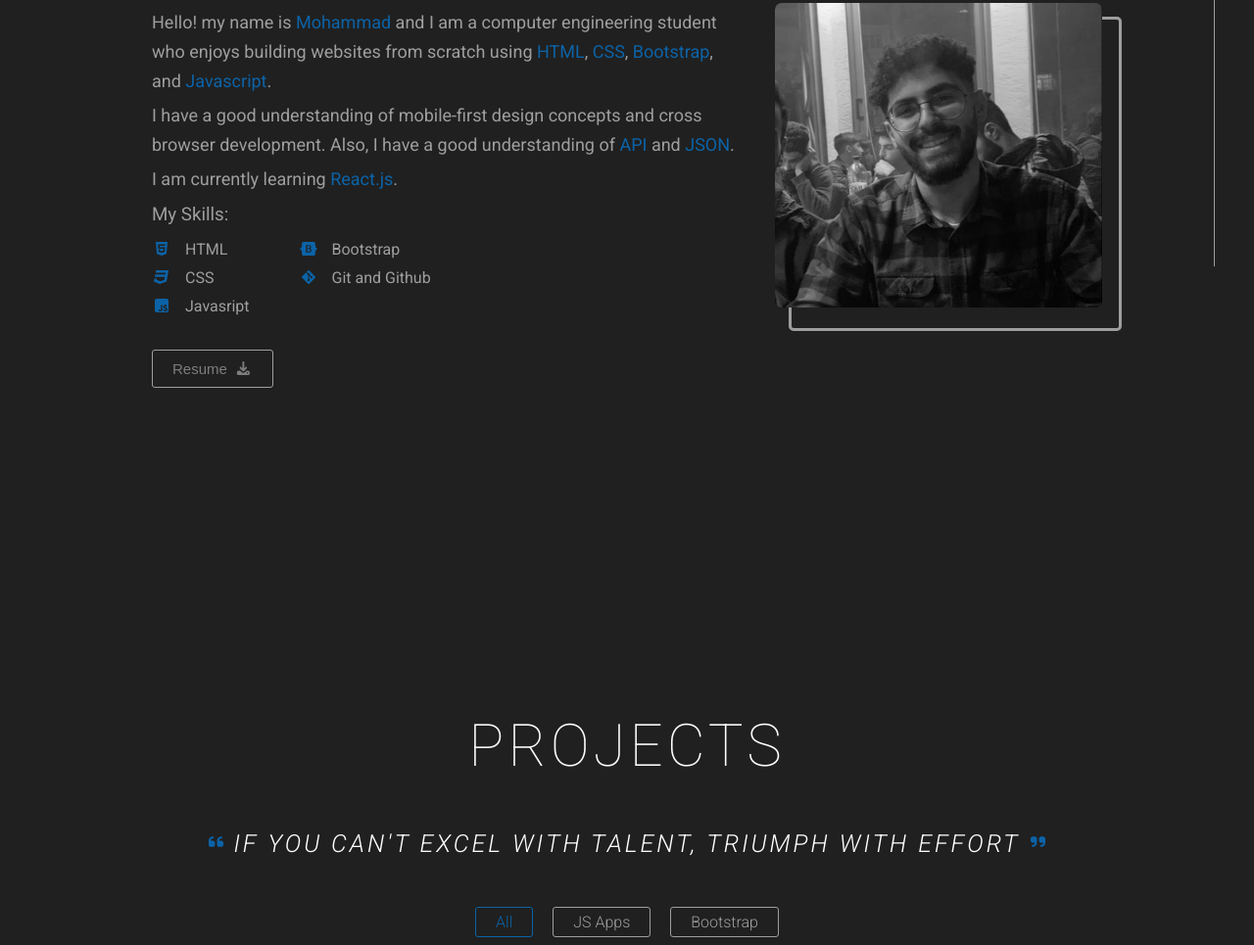
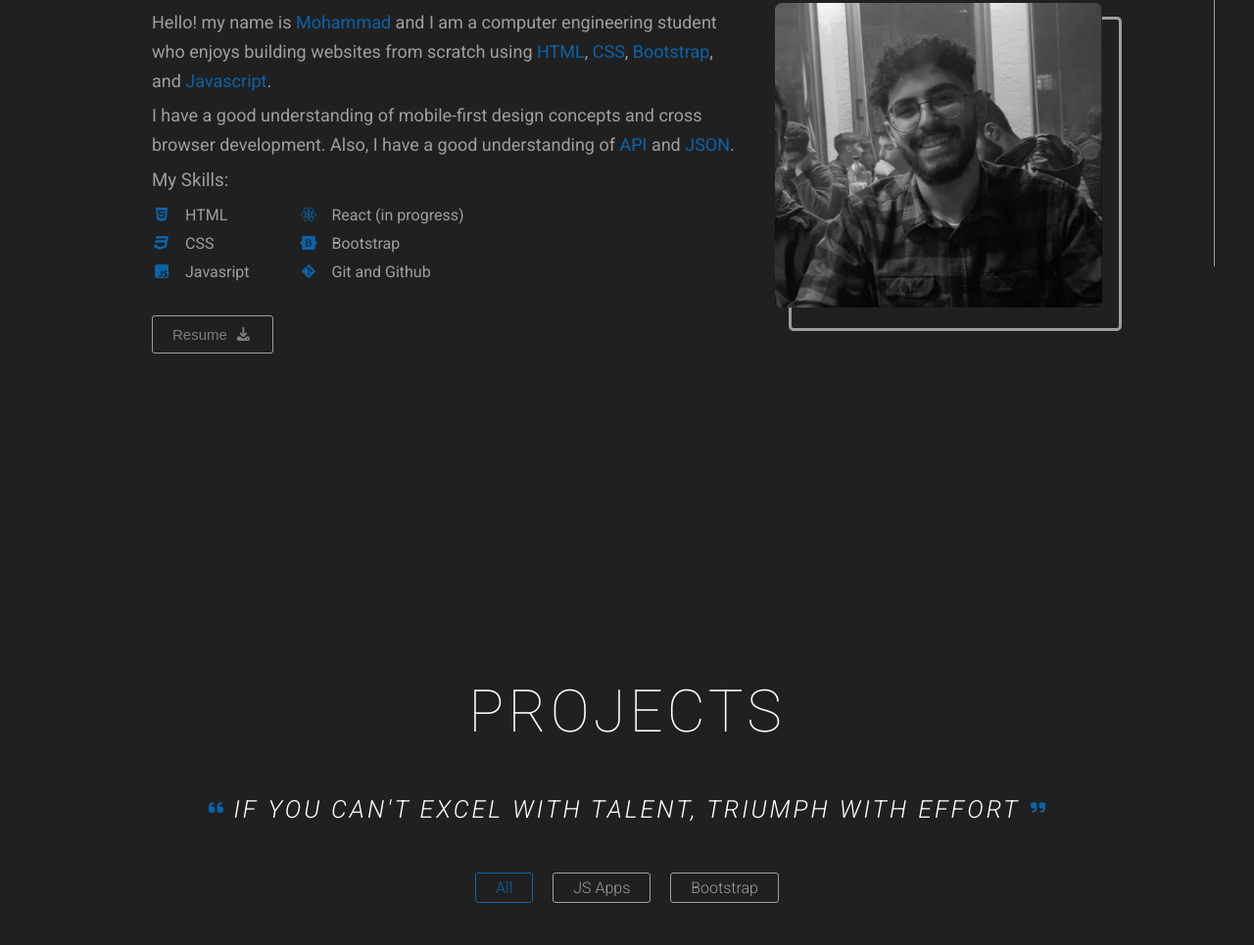
Before and after one commit to mhmd-k/portfolio, a plain HTML site: page index.html in a window 1280 px wide. Shown: the part 1147-2112 px from the top of the page at 98% size. Drawn offline with Linux system fonts and the light colour scheme; a web font is replaced by a local one.

Commit message:
add react to my skills

```diff
--- a/index.html
+++ b/index.html
@@ -97,7 +97,6 @@
               cross browser development. Also, I have a good understanding of
               <span>API</span> and <span>JSON</span>.
             </p>
-            <p>I am currently learning <span>React.js</span>.</p>
             <h3>My Skills:</h3>
             <div class="skills">
               <ul>
@@ -106,6 +105,7 @@
                 <li><i class="fa-brands fa-square-js"></i> Javasript</li>
               </ul>
               <ul>
+                <li><i class="fa-brands fa-react"></i> React (in progress)</li>
                 <li><i class="fa-brands fa-bootstrap"></i> Bootstrap</li>
                 <li><i class="fa-brands fa-git-alt"></i> Git and Github</li>
               </ul>
```
